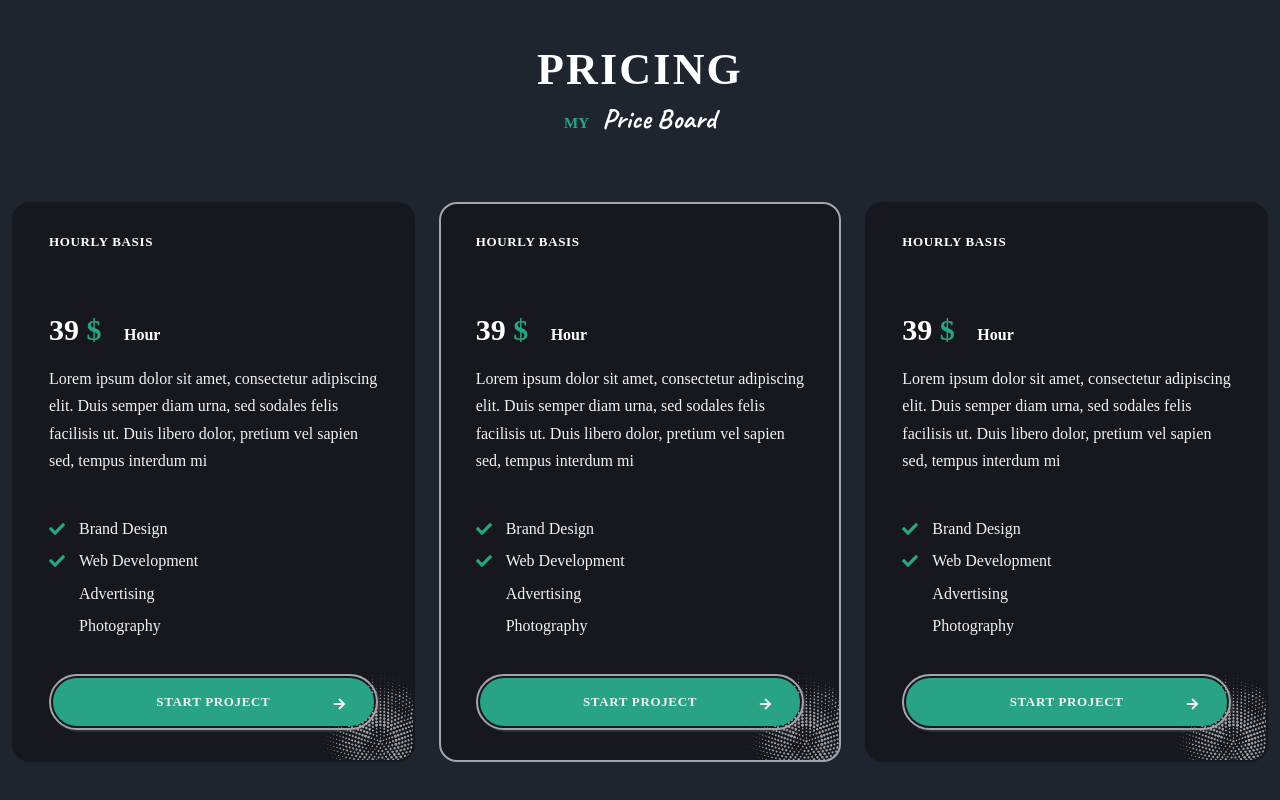
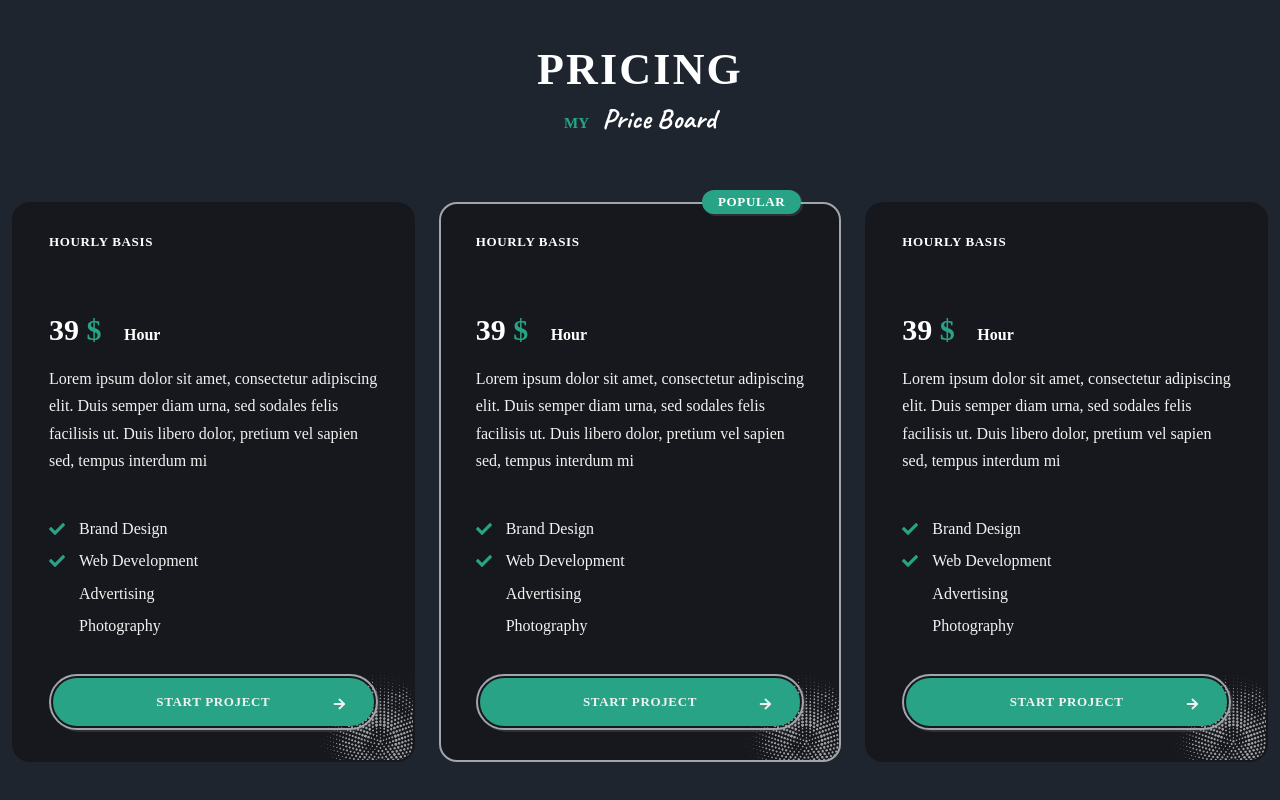
Before and after one commit to permikov/permikov.github.io, a React (Create React App) app: page / in a window 1280 px wide. Shown: the part 5827-6627 px from the top of the page. Built offline with nearby package versions, Linux system fonts and the light colour scheme.

Commit message:
Add label on price card

```diff
--- a/src/components/pricing/Pricing.jsx
+++ b/src/components/pricing/Pricing.jsx
@@ -29,11 +29,9 @@ const Pricing = () => {
                         <FaCheck className='list__icon'></FaCheck>
                         <span>Web Development</span>
                     </li>
-
                     <li className="list__item">
                         <span>Advertising</span>
                     </li>
-
                     <li className="list__item">
                         <span>Photography</span>
                     </li>
@@ -43,6 +41,39 @@ const Pricing = () => {
                     <FaArrowRight className="pricing__btn-icon"></FaArrowRight>
                 </a>
                 <img src={shapeTwo} alt="" className="shape c__shape" />
+            </div>
+            <div className="pricing__item-wrapper">
+                <span className='pricing__label text-cs'>Popular</span>
+                <div className="pricing__item card card-one">
+                    <span className='pricing__subtitle text-cs'>Hourly Basis</span>
+                    <h3 className="pricing__price">
+                        39 <span>$</span> <em>Hour</em>
+                    </h3>
+                    <p className="pricing__description">
+                        Lorem ipsum dolor sit amet, consectetur adipiscing elit. Duis semper diam urna, sed sodales felis facilisis ut. Duis libero dolor, pretium vel sapien sed, tempus interdum mi
+                    </p>
+                    <ul className="pricing__list">
+                        <li className="list__item">
+                            <FaCheck className='list__icon'></FaCheck>
+                            <span>Brand Design</span>
+                        </li>
+                        <li className="list__item">
+                            <FaCheck className='list__icon'></FaCheck>
+                            <span>Web Development</span>
+                        </li>
+                        <li className="list__item">
+                            <span>Advertising</span>
+                        </li>
+                        <li className="list__item">
+                            <span>Photography</span>
+                        </li>
+                    </ul>
+                    <a href="" className="btn pricing__btn text-cs">
+                        Start Project
+                        <FaArrowRight className="pricing__btn-icon"></FaArrowRight>
+                    </a>
+                    <img src={shapeTwo} alt="" className="shape c__shape" />
+                </div>
             </div>
             <div className="pricing__item card card-one">
                 <span className='pricing__subtitle text-cs'>Hourly Basis</span>
@@ -61,43 +92,9 @@ const Pricing = () => {
                         <FaCheck className='list__icon'></FaCheck>
                         <span>Web Development</span>
                     </li>
-
                     <li className="list__item">
                         <span>Advertising</span>
                     </li>
-
-                    <li className="list__item">
-                        <span>Photography</span>
-                    </li>
-                </ul>
-                <a href="" className="btn pricing__btn text-cs">
-                    Start Project
-                    <FaArrowRight className="pricing__btn-icon"></FaArrowRight>
-                </a>
-                <img src={shapeTwo} alt="" className="shape c__shape" />
-            </div>
-            <div className="pricing__item card card-one">
-                <span className='pricing__subtitle text-cs'>Hourly Basis</span>
-                <h3 className="pricing__price">
-                    39 <span>$</span> <em>Hour</em>
-                </h3>
-                <p className="pricing__description">
-                    Lorem ipsum dolor sit amet, consectetur adipiscing elit. Duis semper diam urna, sed sodales felis facilisis ut. Duis libero dolor, pretium vel sapien sed, tempus interdum mi
-                </p>
-                <ul className="pricing__list">
-                    <li className="list__item">
-                        <FaCheck className='list__icon'></FaCheck>
-                        <span>Brand Design</span>
-                    </li>
-                    <li className="list__item">
-                        <FaCheck className='list__icon'></FaCheck>
-                        <span>Web Development</span>
-                    </li>
-
-                    <li className="list__item">
-                        <span>Advertising</span>
-                    </li>
-
                     <li className="list__item">
                         <span>Photography</span>
                     </li>
--- a/src/components/pricing/pricing.css
+++ b/src/components/pricing/pricing.css
@@ -12,6 +12,24 @@
 
 .pricing__item:nth-child(2) {
     border: 2px solid var(--border-color);
+}
+
+.pricing__item-wrapper {
+    position: relative;
+}
+
+.pricing__label {
+    position: absolute;
+    top: -12px;
+    right: 40px;
+    z-index: 20;
+    background-color: var(--primary-color);
+    box-shadow: var(--shadow);
+    color: var(--title-color);
+    padding: 4px 16px;
+    border-radius: 26px;
+    font-size: var(--tiny-font-size);
+    font-weight: 700;
 }
 
 .pricing__subtitle {
```
